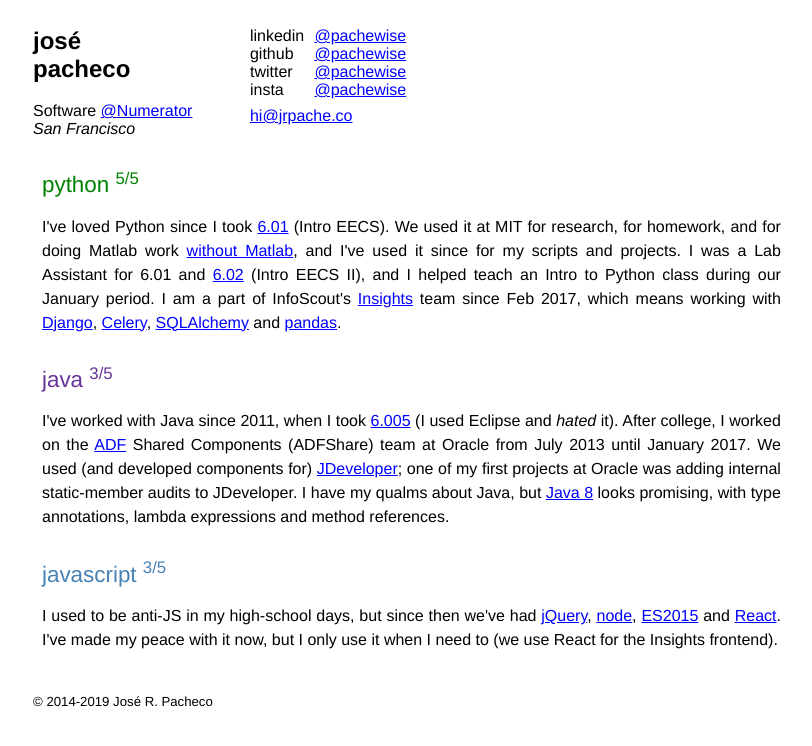
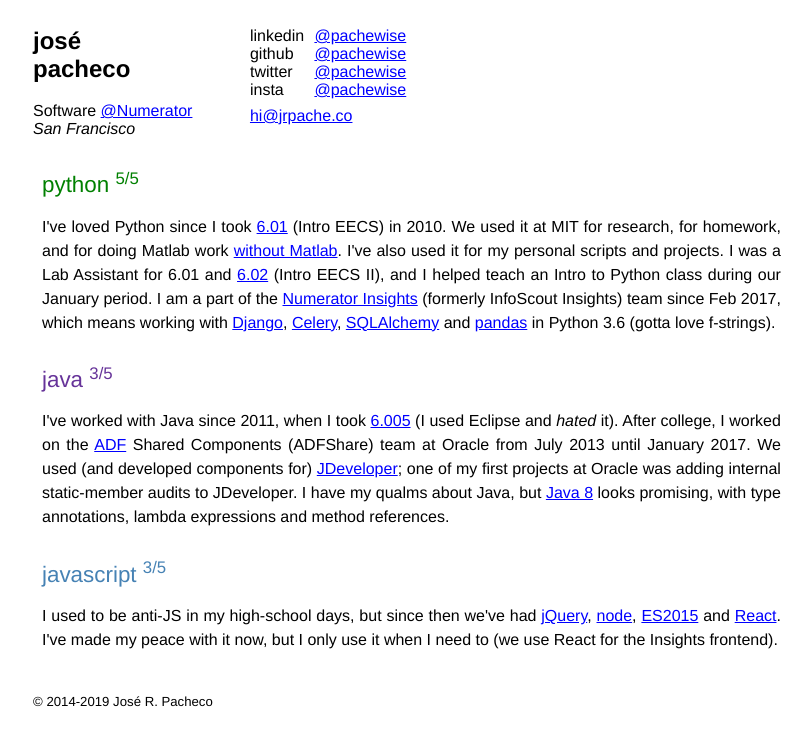
Before and after one commit to pachewise/pachewise.github.io, a Jekyll site: the page built from index.md, in a window 1280 px wide. Shown: the top 746 px of the page, without its empty margins (184-996 px from the left). Built offline with Jekyll 4.4.1, drawn with Linux system fonts in a browser that asks for light colours.

Commit message:
update Python blurb

```diff
--- a/_includes/python.html
+++ b/_includes/python.html
@@ -1,15 +1,15 @@
 <div id="python" class="block grid__col grid__col--1-of-1">
   <label>Python <sup title="My interest and experience in Python">5/5</sup></label>
   <div class="blurb">
-    I've loved Python since I took <a href="https://sixohone.mit.edu">6.01</a> (Intro EECS).
+    I've loved Python since I took <a href="https://sixohone.mit.edu">6.01</a> (Intro EECS) in 2010.
     We used it at MIT for research, for homework, and for doing Matlab work <a
-    href="https://matplotlib.org/">without Matlab</a>, and I've used it since for my scripts and projects.
+    href="https://matplotlib.org/">without Matlab</a>. I've also used it for my personal scripts and projects.
     I was a Lab Assistant for 6.01 and <a
     href="https://web.mit.edu/6.02/">6.02</a> (Intro EECS II), and I helped teach an Intro to Python class
-    during our January period. I am a part of InfoScout's <a
-    href="http://infoscout.co/solutions/insights">Insights</a> team since Feb 2017, which means
+    during our January period. I am a part of the <a
+    href="https://www.numerator.com/strategy-innovation/enterprise-insights">Numerator Insights</a> (formerly InfoScout Insights) team since Feb 2017, which means
     working with <a href="https://www.djangoproject.com">Django</a>, <a
     href="http://www.celeryproject.org">Celery</a>, <a href="https://www.sqlalchemy.org/">SQLAlchemy</a> and
-    <a href="http://pandas.pydata.org/">pandas</a>.
+    <a href="http://pandas.pydata.org/">pandas</a> in Python 3.6 (gotta love f-strings).
   </div>
 </div>
```
